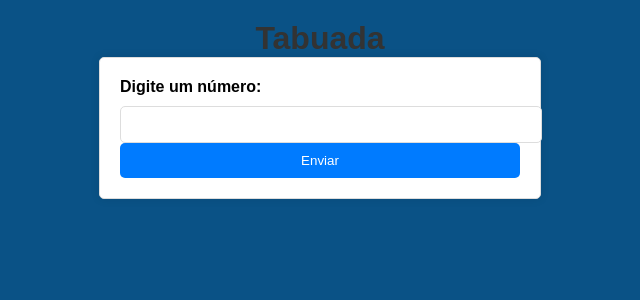
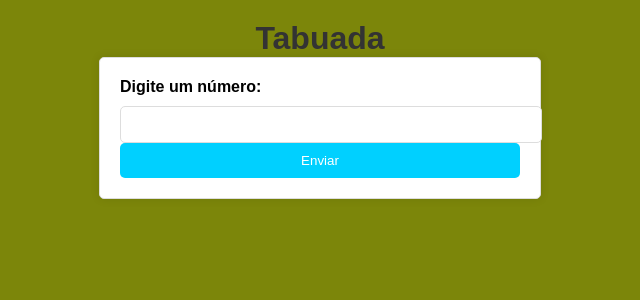
Before and after one commit to EricaLima570/php, a PHP site: page /exercicio11/index.php in a window 1280 px wide. Shown: the top 300 px of the page, without its empty margins (320-960 px from the left). Run offline with PHP 8.4, Linux system fonts and the light colour scheme.

Commit message:
Modificando css

```diff
--- a/exercicio11/style.css
+++ b/exercicio11/style.css
@@ -4,7 +4,7 @@ body, h1, form, label, input {
 }
 body {
     font-family: Arial, sans-serif;
-    background-color: #0a5286;
+    background-color: #7c860a;
 }
 h1 {
     text-align: center;
@@ -34,12 +34,12 @@ input[type="number"] {
 input[type="submit"] {
     width: 100%;
     padding: 10px;
-    background-color: #007bff;
+    background-color: #00d0ff;
     color: #fff;
     border: none;
     border-radius: 5px;
     cursor: pointer;
 }
 input[type="submit"]:hover {
-    background-color: #0056b3;
+    background-color: #0cb300;
 }
```
